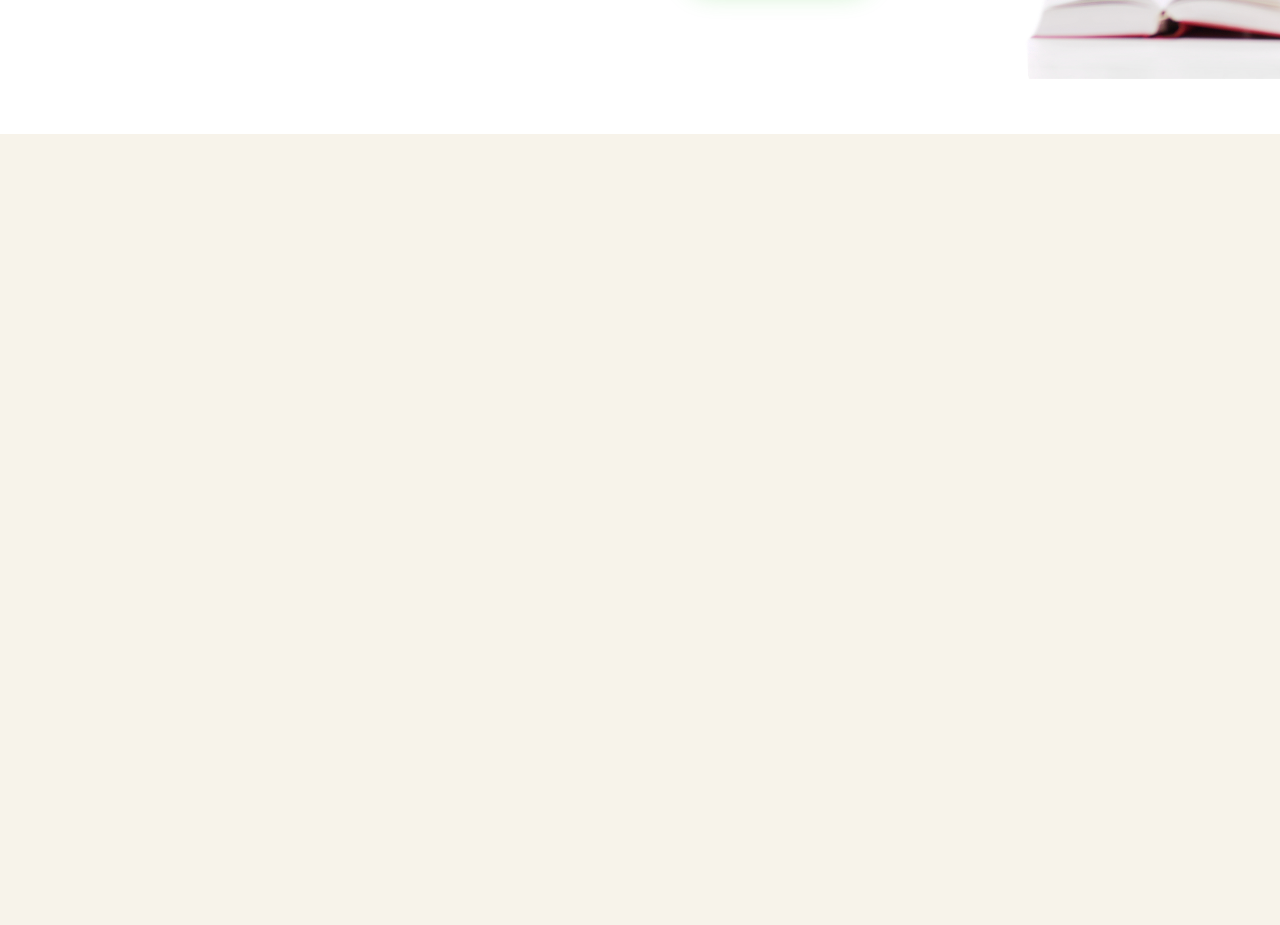
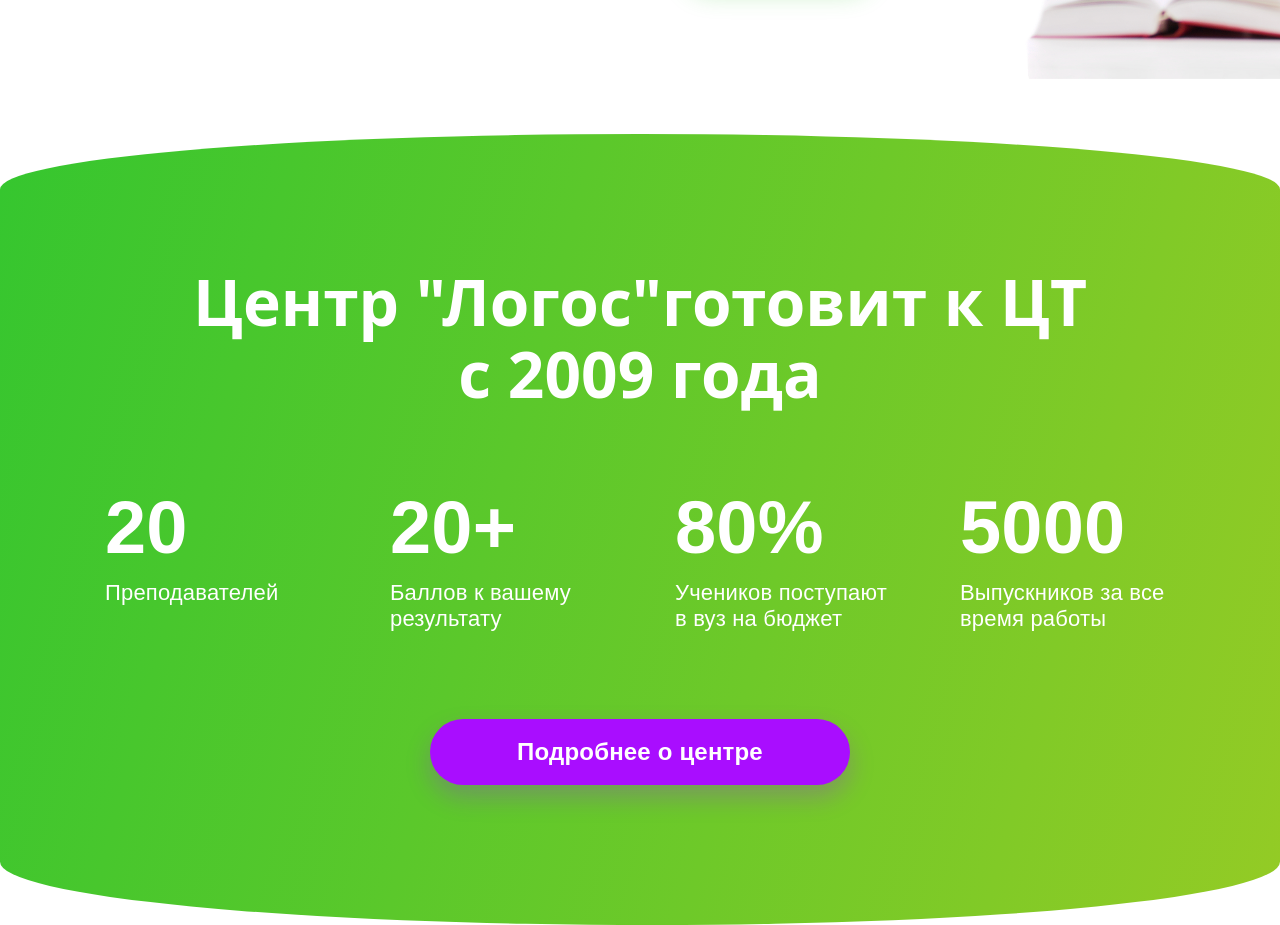
Before and after one commit to darina0000/logos-react-lab, a React (Vite) app: page / in a window 1280 px wide. Shown: the part 904-1829 px from the top of the page. Before the commit the page ends 1038 px from the top, so only its background shows below. Built offline with nearby package versions, Linux system fonts and the light colour scheme.

Commit message:
Add Stats component with center statistics

```diff
--- a/src/App.jsx
+++ b/src/App.jsx
@@ -1,11 +1,13 @@
 import Header from './components/Header'
 import Hero from './components/Hero'
+import Stats from './components/Stats'
 
 const App = () => {
   return (
     <div className="reference-home">
       <Header />
       <Hero />
+      <Stats />
     </div>
   )
 }
--- /dev/null
+++ b/src/components/Stats.jsx
@@ -0,0 +1,42 @@
+const Stats = () => {
+  return (
+    <section className="ref-band ref-band--stats" id="about">
+      <div className="ref-container">
+
+        <h2>
+          Центр "Логос"
+          <br className="stats-mobile-break" />
+          готовит к ЦТ
+          <br />
+          с 2009 года
+        </h2>
+
+        <div className="ref-stats">
+          <div>
+            <strong>20</strong>
+            <span>Преподавателей</span>
+          </div>
+          <div>
+            <strong>20+</strong>
+            <span>Баллов к вашему результату</span>
+          </div>
+          <div>
+            <strong>80%</strong>
+            <span>Учеников поступают в вуз на бюджет</span>
+          </div>
+          <div>
+            <strong>5000</strong>
+            <span>Выпускников за все время работы</span>
+          </div>
+        </div>
+
+        <a className="ref-button" href="about.html">
+          Подробнее о центре
+        </a>
+
+      </div>
+    </section>
+  )
+}
+
+export default Stats
```
